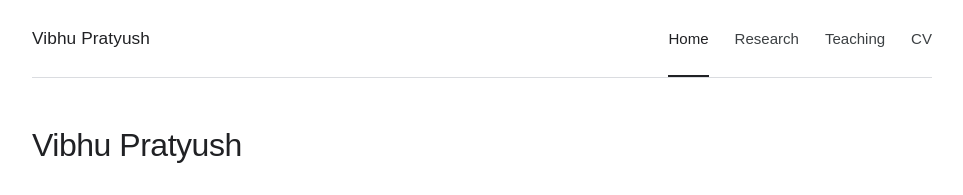
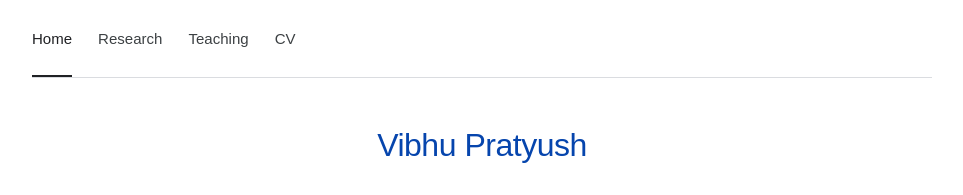
Before and after one commit to vibhupratyush/vibhupratyush.github.io, a React (Vite) app: page / in a window 1280 px wide. Shown: the top 195 px of the page, without its empty margins (158-1121 px from the left). Built offline with nearby package versions, Linux system fonts and the light colour scheme; grey boxes are pictures that could not be loaded.

Commit message:
Add files via upload

```diff
--- a/src/App.jsx
+++ b/src/App.jsx
@@ -71,7 +71,6 @@ export default function App() {
   return (
     <div className="site-shell">
       <header className="site-header">
-        <a className="site-name" href="#/">{PROFILE.name}</a>
         <nav className="site-nav" aria-label="Primary navigation">
           <NavLink href="#/" active={route === "home"}>Home</NavLink>
           <NavLink href="#/research" active={route === "research"}>Research</NavLink>
@@ -102,7 +101,7 @@ function NavLink({ href, active, children }) {
 function Home() {
   return (
     <article className="home-page">
-      <h1>{PROFILE.name}</h1>
+      <h1 style={{ textAlign: "center", color: "#0645ad" }}>{PROFILE.name}</h1>
       <div className="home-grid">
         <div className="portrait-column">
           <img src={PROFILE.photo} alt={`${PROFILE.name} headshot`} className="profile-photo" />
@@ -150,9 +149,9 @@ function Research() {
       </section>
 
       <section className="research-section">
-        <h2>Working Papers</h2>
+        <h2>Work in Progress</h2>
         <div className="paper-list">
-          {WORKING_PAPERS.map((paper) => (
+          {WORK_IN_PROGRESS.map((paper) => (
             <PaperItem key={paper.title} {...paper} />
           ))}
         </div>
```
